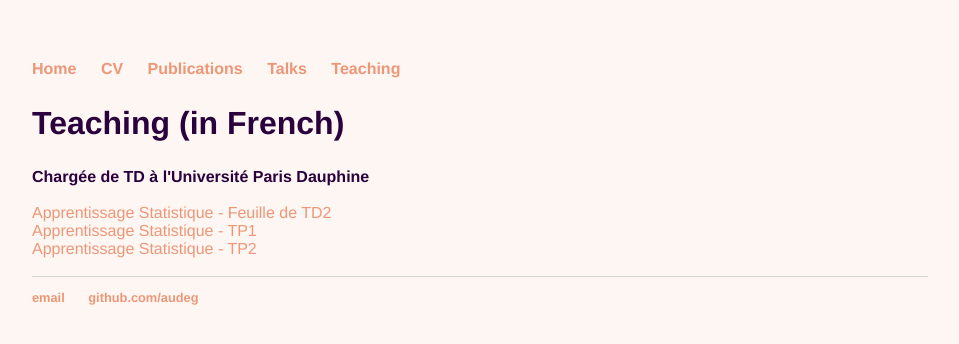
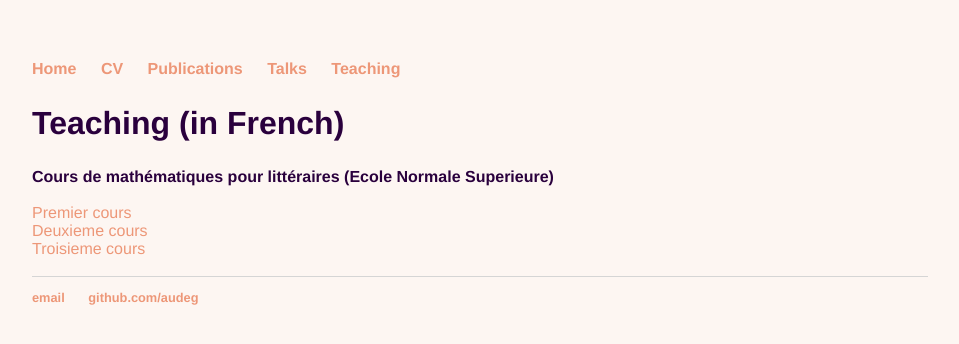
Before and after one commit to tristanozuch/tristanozuch.github.io, a Jekyll site: the page built from teaching/index.html, in a window 1280 px wide. Shown: the top 344 px of the page, without its empty margins (160-1119 px from the left). Built offline with Jekyll 4.4.1, drawn with Linux system fonts in a browser that asks for light colours.

Commit message:
Update index.html

```diff
--- a/teaching/index.html
+++ b/teaching/index.html
@@ -4,13 +4,13 @@ title: Teaching
 ---
 <h2> Teaching (in French) </h2>
 
-<b>Chargée de TD à l'Université Paris Dauphine</b>
+<b>Cours de mathématiques pour littéraires (Ecole Normale Superieure)</b>
 <br/>
 <br/>
 
-<a href="TDApprentissage2016-2017-feuille 2.pdf">Apprentissage Statistique - Feuille de TD2</a> <br/>
-<a href="TPApprentissage1.pdf">Apprentissage Statistique - TP1</a> <br/>
-<a href="TPApprentissage2.pdf">Apprentissage Statistique - TP2</a> <br/>
+<a href="TDApprentissage2016-2017-feuille 2.pdf">Premier cours</a> <br/>
+<a href="TPApprentissage1.pdf">Deuxieme cours</a> <br/>
+<a href="TPApprentissage2.pdf">Troisieme cours</a> <br/>
 
 
 <br/>
```
